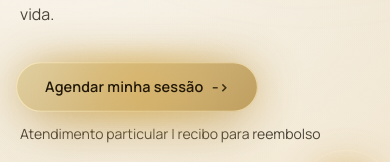
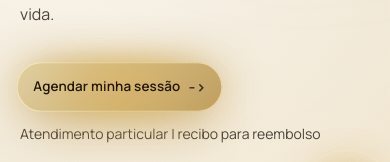
Before and after one commit to fiuzer/clara-didier, a Next.js app: page / in a window 390 px wide. Shown: the part 600-762 px from the top of the page. Built offline with nearby package versions, Linux system fonts and the light colour scheme; no server answers.

Commit message:
Adjust mobile CTA spacing and support text

```diff
--- a/components/sections/CTASection.tsx
+++ b/components/sections/CTASection.tsx
@@ -1,4 +1,4 @@
-import { landingContent, siteConfig } from "@/data/site-content";
+import { landingContent } from "@/data/site-content";
 import { getWhatsAppLink } from "@/lib/whatsapp";
 
 import { Button } from "@/components/ui/Button";
@@ -30,15 +30,12 @@ export function CTASection() {
                 size="lg"
                 ariaLabel={content.button}
                 trackSource="middle_cta"
-                className="min-w-72"
+                className="w-full sm:min-w-72 sm:w-auto"
                 withArrow
                 attention="glow"
               >
                 {content.button}
               </Button>
-              <p className="mt-3 text-sm leading-relaxed text-[color:var(--slate-700)]">
-                {siteConfig.ctaSupportText}
-              </p>
             </div>
             <p className="mt-5 text-xs uppercase tracking-[0.2em] text-[color:var(--gold-600)]">
               {content.supportText}
--- a/components/sections/PainPointsSection.tsx
+++ b/components/sections/PainPointsSection.tsx
@@ -49,7 +49,7 @@ export function PainPointsSection() {
               >
                 {content.cta}
               </Button>
-              <p className="mt-3 text-sm leading-relaxed text-[color:var(--slate-700)]">
+              <p className="mt-3 whitespace-nowrap text-center text-[13px] leading-relaxed text-[color:var(--slate-700)] sm:text-left sm:text-sm">
                 {siteConfig.ctaSupportText}
               </p>
             </div>
--- a/components/ui/Button.tsx
+++ b/components/ui/Button.tsx
@@ -73,8 +73,8 @@ const variantConfig: Record<ButtonVariant, VariantConfig> = {
 };
 
 const sizeStyles: Record<NonNullable<ButtonProps["size"]>, string> = {
-  md: "h-11 px-5 text-sm",
-  lg: "h-12 px-7 text-sm sm:text-base",
+  md: "h-11 px-4 text-sm sm:px-5",
+  lg: "h-12 px-4 text-[13px] sm:px-7 sm:text-base",
 };
 
 export function Button({
@@ -131,7 +131,7 @@ export function Button({
         if (trackSource) trackWhatsAppClick(trackSource);
       }}
       className={cn(
-        "group relative isolate inline-flex items-center justify-center gap-2 overflow-visible rounded-full font-semibold tracking-[0.01em] transition-all",
+        "group relative isolate inline-flex max-w-full items-center justify-center gap-2 overflow-visible rounded-full font-semibold tracking-[0.01em] transition-all",
         config.base,
         shouldAnimateAttention && "ring-1",
         shouldAnimateAttention && config.ringClass,
@@ -171,7 +171,7 @@ export function Button({
         <span className="absolute -left-14 top-0 h-full w-10 rotate-[16deg] bg-white/35 blur-sm transition-transform duration-500 group-hover:translate-x-[210px]" />
       </span>
 
-      <span className="relative z-10">{children}</span>
+      <span className="relative z-10 text-center">{children}</span>
       {withArrow ? (
         <span
           className={cn(
```
